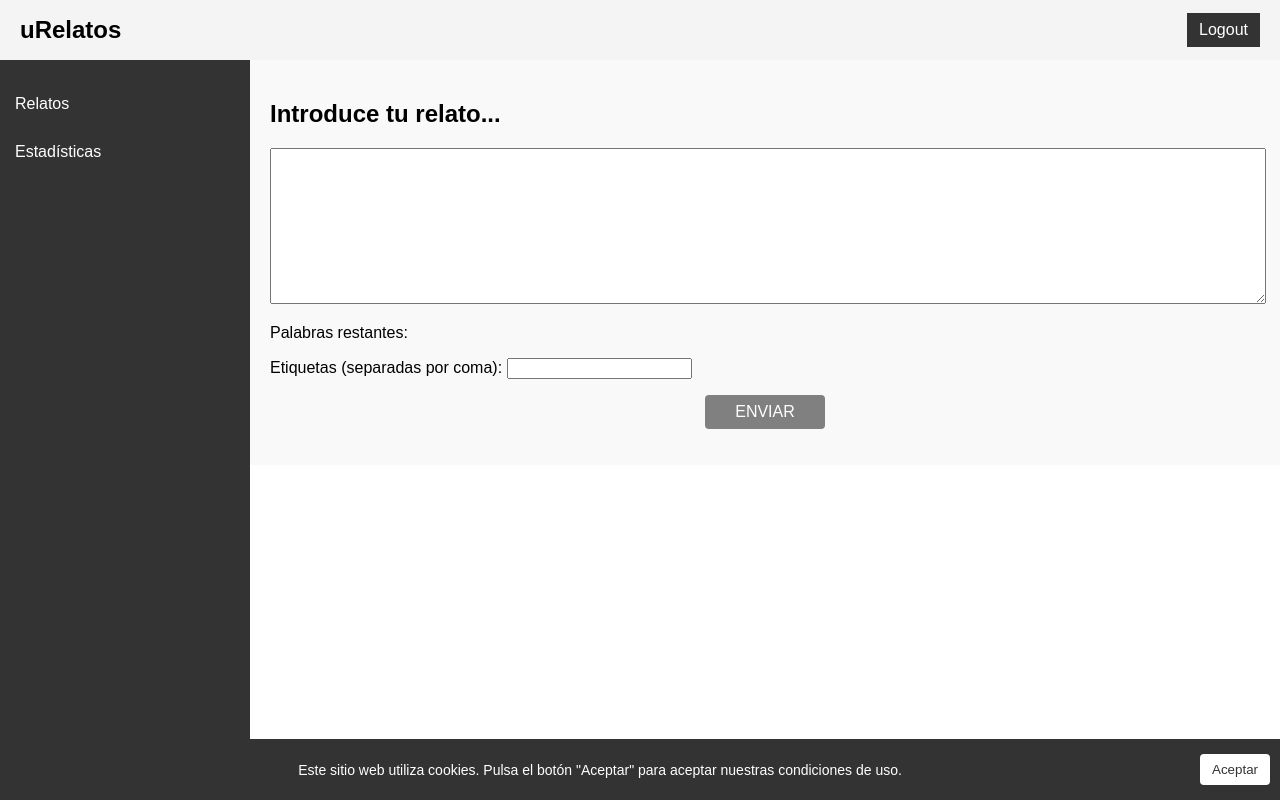
After one commit to FernandoCepMar/htdocSampedro, a PHP site: page /u_relatos/main.php in a window 1280 px wide. The commit adds this page. Run offline with PHP 8.4, Linux system fonts and the light colour scheme; the visitor is signed in with stand-in values (Sample User, id 1); data that the repository does not hold is empty.

Commit message:
relatos de luis

```diff
--- /dev/null
+++ b/u_relatos/css/main.css
@@ -0,0 +1,168 @@
+/* Estilos básicos */
+        body {
+            display: flex;
+            flex-direction: column;
+            font-family: Arial, sans-serif;
+            margin: 0;
+        }
+
+        /* Barra de título */
+        .header {
+            width: 100%;
+            height: 60px;
+            background-color: #f4f4f4;
+            padding: 0 20px;
+            display: flex;
+            justify-content: space-between;
+            align-items: center;
+            box-sizing: border-box;
+            position: fixed;
+            top: 0;
+            z-index: 1;
+        }
+
+        .header h1 {
+            margin: 0;
+            font-size: 24px;
+        }
+
+        .login-btn {
+            padding: 8px 12px;
+            background-color: #333;
+            color: #fff;
+            border: none;
+            cursor: pointer;
+            font-size: 16px;
+        }
+
+
+
+        /* Menú lateral */
+        .sidebar {
+            width: 250px;
+            background-color: #333;
+            color: #fff;
+            padding-top: 20px;
+            height: 100vh;
+            position: fixed;
+            top: 60px; /* Ajuste para que el menú lateral esté debajo de la barra de título */
+            overflow-y: auto;
+        }
+
+        .sidebar a {
+            display: block;
+            color: #fff;
+            padding: 15px;
+            text-decoration: none;
+        }
+
+        .sidebar a:hover {
+            background-color: #575757;
+        }
+
+        /* Contenedor principal */
+        .container {
+            display: flex;
+            margin-top: 60px; /* Espacio para la barra de título */
+            width: 100%;
+            padding-left: 250px; /* Espacio para el menú lateral */
+            box-sizing: border-box;
+        }
+
+        /* Contenido principal */
+        .main-content {
+            flex: 1;
+            padding: 20px;
+            background-color: #f9f9f9;
+        }
+
+        /* Nube de etiquetas */
+        .tag-cloud {
+            width: 250px;
+            padding: 20px;
+            background-color: #e9e9e9;
+            border-radius: 5px;
+            margin-left: 20px;
+            display: flex;
+            flex-direction: column;
+            align-items: center;
+        }
+
+        .tag {
+            font-size: <?php echo rand(14, 28); ?>px;
+            color: #333;
+            margin: 5px;
+        }
+
+		/* Pseudoestilos de enlaces */
+		a:link {
+		  text-decoration: none;
+		}
+		a:visited {
+		  text-decoration: none;
+		}
+		a:hover {
+		  text-decoration: none;
+		}
+		a:active {
+		  text-decoration: none;
+		}
+		/* Barra de advertencia de cookies */
+        .cookie-banner {
+            position: fixed;
+            bottom: 0;
+            width: 100%;
+            background-color: #333;
+            color: #fff;
+            padding: 15px;
+            text-align: center;
+            display: flex;
+            justify-content: space-between;
+            align-items: center;
+            font-size: 14px;
+            z-index: 2;
+        }
+
+        .cookie-banner p {
+            margin: 0;
+            flex-grow: 1;
+        }
+
+        .accept-cookie-btn {
+            padding: 8px 12px;
+            background-color: #fff;
+            color: #333;
+            border: none;
+            border-radius: 4px;
+            cursor: pointer;
+            margin-left: 15px;
+			margin-right: 25px;
+        }
+
+        .accept-cookie-btn:hover {
+            background-color: #ddd;
+        }
+
+		.btn {
+			margin-left: 50%;
+			transform: translateX(-50%);
+			width: 120px;
+			height: 34px;
+			border: none;
+			outline: none;
+			background: grey;
+			cursor: pointer;
+			font-size: 16px;
+			text-transform: uppercase;
+			color: white;
+			border-radius: 4px;
+			transition: .3s;
+		}
+
+		.btn:hover {
+			opacity: .7;
+		}
+
+		#urelato {
+			width: 100%;
+		}
--- /dev/null
+++ b/u_relatos/js/main.js
@@ -0,0 +1,23 @@
+function contarPalabras() {
+
+            // Cogemos el texto
+            let texto = document.getElementById("urelato").value;
+
+            // Inicia contador
+            let numPalabras = 0;
+
+            // Contamos palabras
+            for (let i = 0; i < texto.length; i++) {
+                let caracterActual = texto[i];
+
+                // Comprobamos si hay espacio entre letras
+                if (caracterActual == " ") {
+                    numPalabras += 1;
+                }
+            }
+
+            numPalabras += 1;
+
+            // Muestra palabras restantes
+            document.getElementById("palabras").innerHTML = 100-numPalabras;
+        }
--- /dev/null
+++ b/u_relatos/main.php
@@ -0,0 +1,99 @@
+<?php
+	error_reporting(E_ERROR | E_PARSE);
+	session_start();
+?>
+<!DOCTYPE html>
+<html lang="es">
+<head>
+    <meta charset="UTF-8">
+    <meta name="viewport" content="width=device-width, initial-scale=1.0">
+    <title>uRelatos</title>
+	<link rel="stylesheet" href="./css/main.css">
+	<script src="./js/main.js"></script>
+</head>
+<body>
+<?php
+	function formateaYAML() {
+		$yaml  = "---\n";
+		$yaml .= "etiquetas:\n";
+		// Cogemos las etiquetas y las introducimos en el yaml
+		$etiquetas = explode(',',$_POST['etiquetas']);
+		foreach ($etiquetas as $etiqueta) {
+			$yaml .= "  - " . $etiqueta . "\n";
+		}
+		$yaml .= "relato: |\n";
+		$yaml .= $_POST['relato'];
+		return ($yaml);
+	}
+	// Si se accede sin iniciar sesión devolvemos al usuario a la página de login
+	if(!isset($_SESSION['nombre'])) {
+		header('location:index.php');
+	}
+	// Si se pulsa el botón de aceptar las cookies
+	if((isset($_POST['cookies'])) || (isset($_COOKIE['cookies']))) {
+		// Creamos la cookie, pero no tendrá efecto hasta la próxima carga de página
+		// Si ya existía, alargamos su periodo de expiración
+		setcookie('cookies',true,time()+(3600*24));
+		// Creamos una variable para esta ejecución
+		$cookies = false;
+	}
+	else {
+		$cookies = true;
+	}
+
+	// Si se pulsa el botón enviar guardamos el contenido en el fichero
+	if (isset($_POST['enviar'])) {
+		$ruta = './relatos/'.$_SESSION['nombre'].'.txt';
+		$relato = fopen($ruta,'w');
+		// formateamos el relato como YAML
+		$miyaml = formateaYAML();
+		fwrite($relato,$miyaml);
+	}
+?>
+    <!-- Barra de título -->
+    <div class="header">
+        <h1>uRelatos</h1>
+        <a href="" class="login-btn">Logout</a>
+    </div>
+
+    <!-- Menú lateral -->
+    <div class="sidebar">
+        <a href="#">Relatos</a>
+        <a href="#">Estadísticas</a>
+    </div>
+
+    <!-- Contenedor principal -->
+	<form target="" method="post">
+		<div class="container">
+			<!-- Contenido principal -->
+			<div class="main-content">
+				<?php
+					if ($relato) {
+						echo "Gracias por participar. Mucha suerte";
+					}
+					else { ?>
+				<h2>Introduce tu relato...</h2>
+				<p>
+					<textarea id="urelato" rows="10" cols="50" onKeyPress="contarPalabras()" name="relato"></textarea>
+				</p>
+				<p>
+					Palabras restantes:<span id="palabras"></span>
+				</p>
+				<p>
+					Etiquetas (separadas por coma): <input type="text" name="etiquetas" />
+				</p>
+				<p>
+					<input type="submit" class="btn" name="enviar" value="Enviar">
+				</p>
+			<?php } ?>
+			</div>
+		</div>
+		<!-- Barra de cookies -->
+		<!-- Cuando el usuario acepte las "cookies" ocultaremos mediante estilos el aviso con: style="display: none;" -->
+		<div id="cookie-banner" class="cookie-banner" <?php if (!$cookies) echo ('style="display: none;"'); ?>>
+			<p>Este sitio web utiliza cookies. Pulsa el botón "Aceptar" para aceptar nuestras condiciones de uso.</p>
+			<input type="submit" class="accept-cookie-btn" name="cookies" value="Aceptar" />
+		</div>
+	</form>
+</body>
+</html>
--- /dev/null
+++ b/u_relatos/usr/usuarios.txt
@@ -0,0 +1,4 @@
+admin:admin
+root:1234
+usuario:usuario
+alumno:alumno
--- a/urelatos/index.php
+++ b/urelatos/index.php
@@ -1,3 +1,6 @@
+
+
+
 <!DOCTYPE html>
 <html lang="es">
 <head>
@@ -16,7 +19,7 @@ pantallaError.textContent = " <?php echo $error ; ?>" ;
 			<h1>uRelatos Login</h1>
 			<div class="form-group">
 			<span id="mensajes" style="background-color: LightCoral;">
-
+            <?php if(isset($error)) echo $error; ?>
 
 			</span>
 			</div>
```
Also changed, not shown: u_relatos/css/index.css (added, +72 -0 lines), u_relatos/index.php (added, +67 -0 lines), u_relatos/relatos/admin.yaml (added, +15 -0 lines), u_relatos/relatos/root.yaml (added, +8 -0 lines), u_relatos/relatos/usuario.yaml (added, +15 -0 lines).
